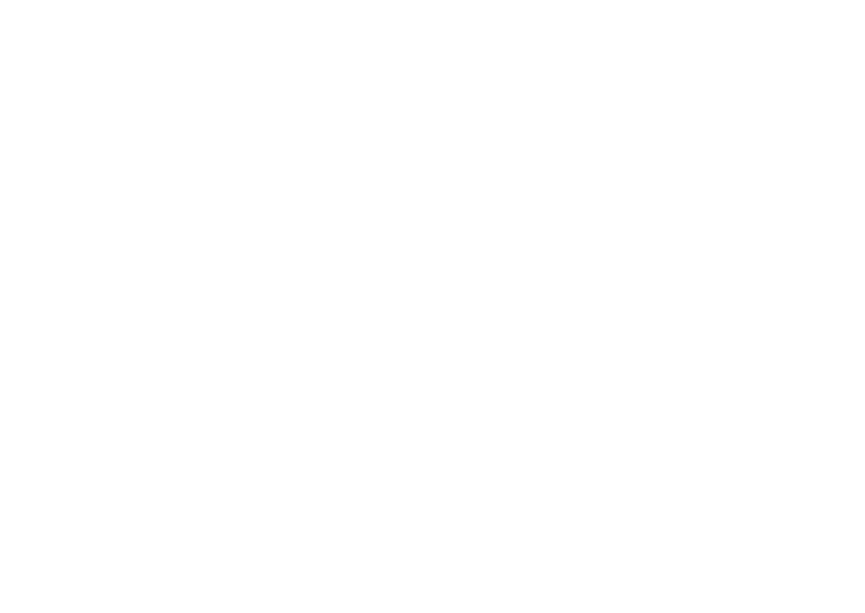
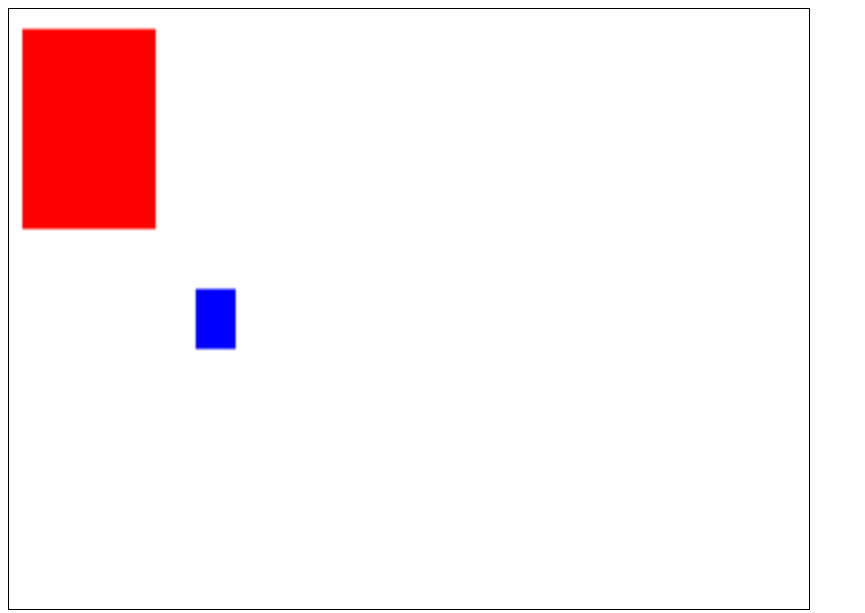
Before and after one commit to irvingvjuarez/paddle, a plain HTML site: page index.html in a window 1280 px wide. Shown: the whole page, without its empty margins (0-865 px from the left). Drawn offline with Linux system fonts and the light colour scheme.

Commit message:
Introduction to canvas

```diff
--- a/index.html
+++ b/index.html
@@ -8,7 +8,7 @@
     <title>Paddle game</title>
 </head>
 <body>
-    <canvas></canvas>
+    <canvas id="game-screen"></canvas>
 
     <script src="./main.js"></script>
 </body>
--- a/main.js
+++ b/main.js
@@ -1 +1,10 @@
-console.log("Hello World")
+const canvas = document.getElementById("game-screen")
+const ctx = canvas.getContext("2d")
+
+ctx.clearRect(0, 0, 800, 600)
+
+ctx.fillStyle = "#f00"
+ctx.fillRect(5, 5, 50, 50);
+
+ctx.fillStyle = "#00f"
+ctx.fillRect(70, 70, 15, 15)
--- a/styles.css
+++ b/styles.css
@@ -0,0 +1,5 @@
+#game-screen {
+  border: 1px solid;
+	width: 800px;
+	height: 600px;
+}
```
Also changed, not shown: 1 other file.
